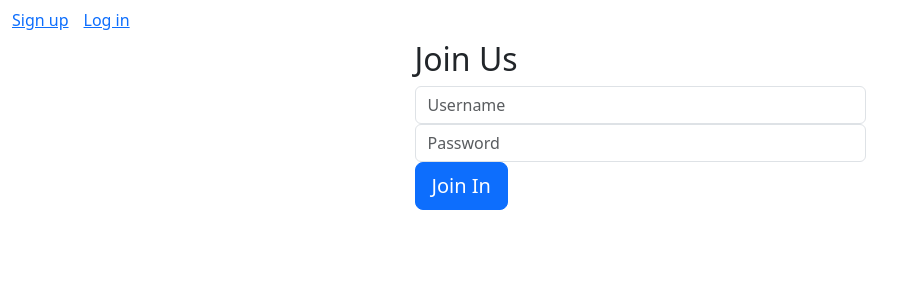
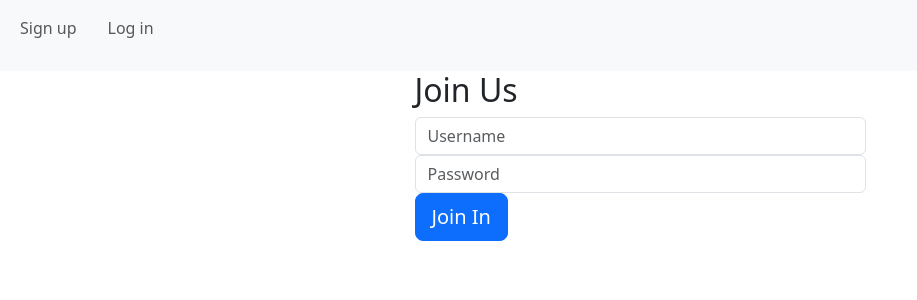
Before and after one commit to ezchung/sharebb-backend, a Flask app: page /signup in a window 1280 px wide. Shown: the top 300 px of the page, without its empty margins (0-917 px from the left). Run offline with Flask 3, Linux system fonts and the light colour scheme; some libraries are stand-ins or nearby versions.

Commit message:
Started css. Worked with navbar

```diff
--- a/static/stylesheets/styles.css
+++ b/static/stylesheets/styles.css
@@ -7,6 +7,33 @@
     object-fit: cover;
 }
 
+/* #################### NAVBAR #################################### */
 .nav-item{
   margin-right: 15px; /* if the nav is on the right */
+  margin-bottom: 15px;
 }
+
+.nav-link:hover{
+  color:#FF385C;
+}
+
+.navbar-form{
+  display:flex;
+  margin: 0px 15px;
+}
+
+.search-container{
+  display: block;
+  flex: 0 1 auto;
+  min-width: 348px;
+}
+
+
+/* ################## Location Cards ######################################## */
+.card{
+  margin-bottom: 15px;
+}
+
+.logout-btn:hover{
+  background-color:#FF385C;
+}
--- a/templates/base.html
+++ b/templates/base.html
@@ -18,29 +18,40 @@
 
 <body class="{% block body_class %}{% endblock %}">
 
-  <nav class="navbar navbar-expand">
+  <nav class="navbar navbar-expand-md bg-light">
     <div class="container-fluid">
+      <div id="navbarNav">
         <ul class="nav navbar-nav navbar-right">
 
           {% if not g.user %}
-              <li class="nav-item"><a href="/signup">Sign up</a></li>
-              <li class="nav-item"><a href="/login">Log in</a></li>
+                <li class="nav-item">
+                  <a class="nav-link" href="/signup">Sign up</a>
+                </li>
+                <li class="nav-item">
+                  <a class="nav-link" href="/login">Log in</a>
+                </li>
           {% else %}
                 <li class="nav-item">
-                <a href="/">
+                  <a href="/" class="nav-link">
                     Home
                   </a>
                 </li>
-              <li class="nav-item"><a href="/locations/add">Add Locations</a></li>
-              <li class="nav-item"><a href="/users/{{g.user.id}}">{{g.user.username}}</a></li>
+                <li class="nav-item">
+                  <a class="nav-link" href="/locations/add">Add Locations</a>
+                </li>
+                <li class="nav-item">
+                  <a class="nav-link" href="/users/{{g.user.id}}">{{g.user.username}}</a>
+                </li>
+                {% include "search.html" %}
+                {{ g.csrf_form.hidden_tag() }}
               <form action="/logout" method="POST">
-              {{ g.csrf_form.hidden_tag() }}
-              <li class="nav-item"><button class="link-button">Log Out</button></li>
-              <!-- <a href="/logout">Log out</a> -->
+                <li class="nav-item">
+                  <button class="link-button logout-btn">Log Out</button>
+                </li>
               </form>
-        {% include "search.html" %}
           {% endif %}
         </ul>
+      </div>
     </div>
   </nav>
 
--- a/templates/search.html
+++ b/templates/search.html
@@ -1,6 +1,6 @@
 
 {% block searchbox %}
-  <li>
+  <li class="nav-item">
     <form class="navbar-form navbar-end" action="/locations">
         <input
             name="q"
--- a/templates/users/show.html
+++ b/templates/users/show.html
@@ -5,7 +5,7 @@
 {% block content %}
   <div class="row justify-content-md-center">
     <div class="col-md-7 col-lg-5">
-      <h2 class="user-profile">Profile</h2>
+      <h2 class="user-profile">{{user.username}}'s Profile</h2>
       <a href="/users/{{g.user.id}}/edit" class="btn btn-primary btn-lg">Edit Profile</a>
 
       <h3 class="user-locations">Properties</h3>
@@ -27,7 +27,6 @@
           {% include "_delete-button.html"%}
         {% endif %}
       {% endfor %}
-
     </div>
   </div>
 
```
Also changed, not shown: conceptuals.md (+4 -1 lines), templates/home.html (+14 -8 lines). Lines whose indentation alone changed are shown as unchanged.
